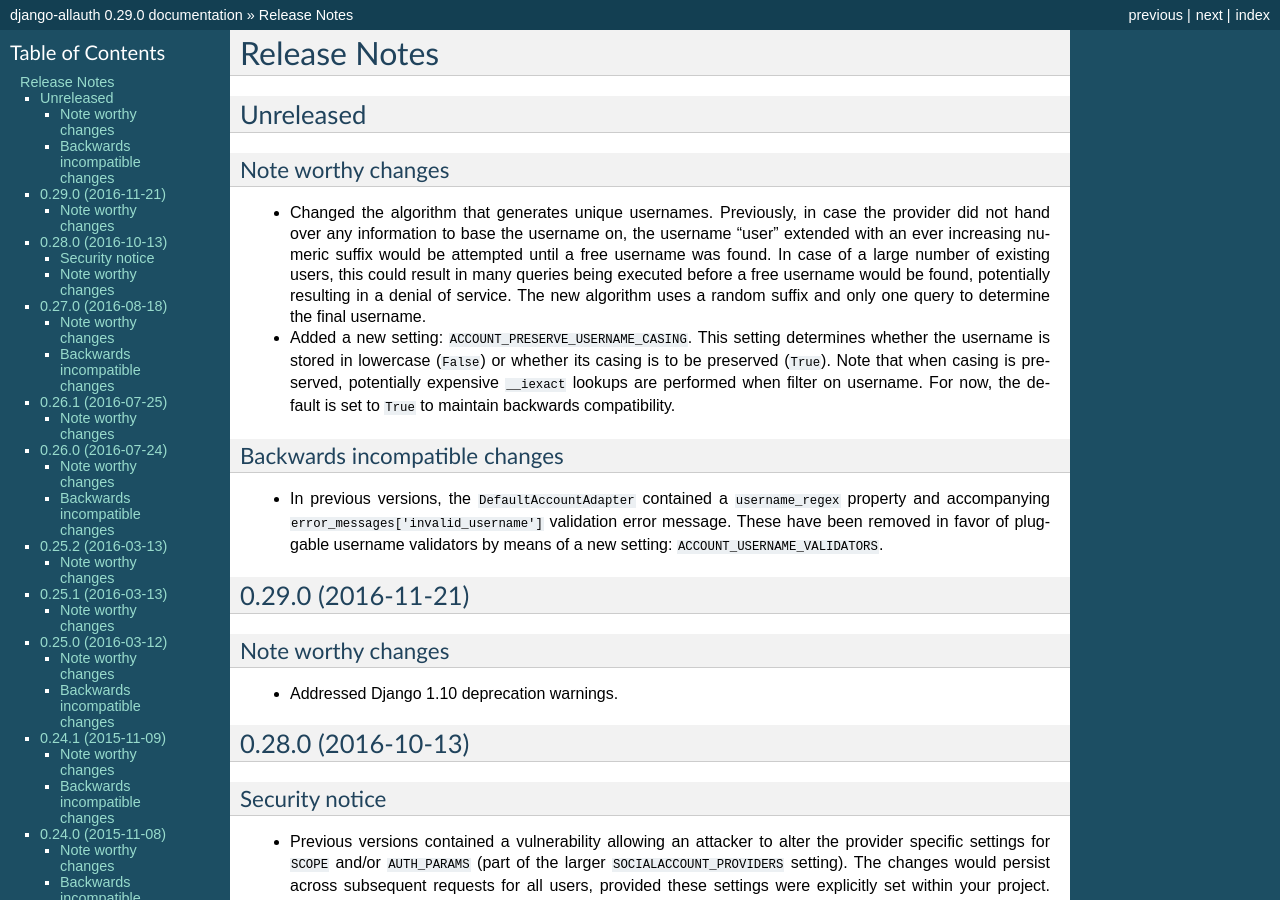
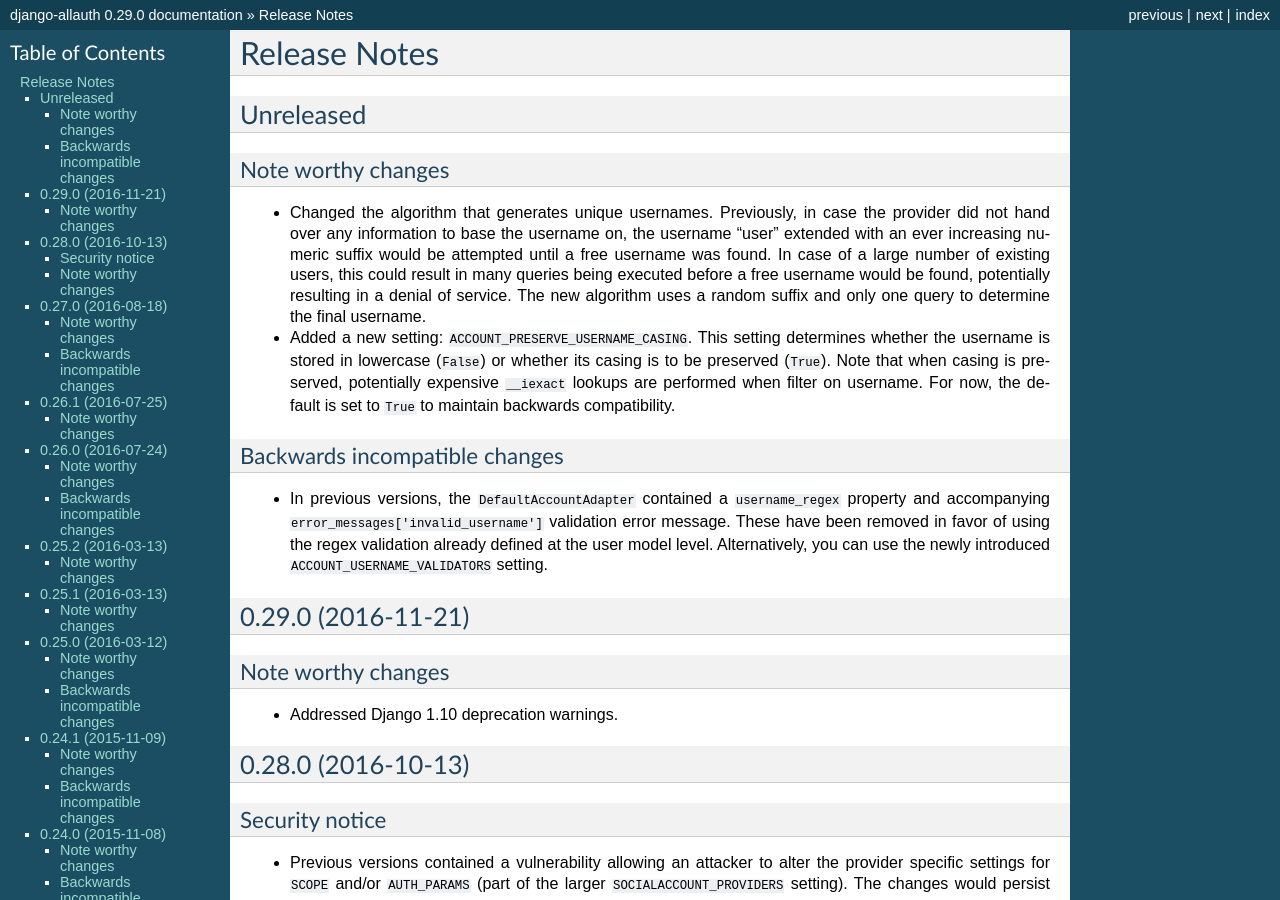
Before and after one commit to pennersr/django-allauth, a Sphinx documentation site: the page built from docs/release-notes.rst, in a window 1280 px wide and 900 px high. Built offline with Sphinx 7.4.7, drawn with Linux system fonts in a browser that asks for light colours; pages that are not in the unit, such as notebooks, are missing from menus.

Commit message:
Username related cleanups

```diff
--- a/ChangeLog.rst
+++ b/ChangeLog.rst
@@ -26,8 +26,9 @@
 - In previous versions, the ``DefaultAccountAdapter`` contained a
   ``username_regex`` property and accompanying
   ``error_messages['invalid_username']`` validation error message. These have
-  been removed in favor of pluggable username validators by means of a new
-  setting: ``ACCOUNT_USERNAME_VALIDATORS``.
+  been removed in favor of using the regex validation already defined at the
+  user model level. Alternatively, you can use the newly introduced
+  ``ACCOUNT_USERNAME_VALIDATORS`` setting.
 
 
 0.29.0 (2016-11-21)
--- a/docs/configuration.rst
+++ b/docs/configuration.rst
@@ -179,10 +179,11 @@
   `ACCOUNT_AUTHENTICATION_METHOD` is set to `email`. Set to `False`
   when you do not wish to prompt the user to enter a username.
 
-ACCOUNT_USERNAME_VALIDATORS
+ACCOUNT_USERNAME_VALIDATORS (=None)
   A path
   (`'some.module.validators.custom_username_validators'`) to a list of
-  custom username validators. If left unset, it matches the standard Django behavior.
+  custom username validators. If left unset, the validators setup
+  within the user model username field are used.
 
 SOCIALACCOUNT_ADAPTER (="allauth.socialaccount.adapter.DefaultSocialAccountAdapter")
   Specifies the adapter class to use, allowing you to alter certain
```
Also changed, not shown: 2 other files.
